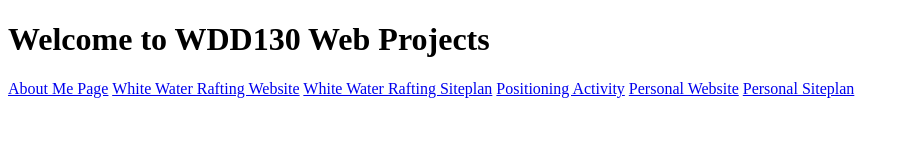
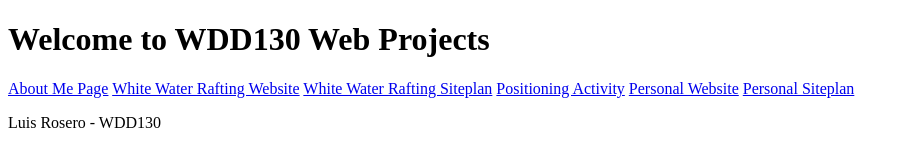
Before and after one commit to luismrosero/wdd130, a plain HTML site: page index.html in a window 1280 px wide. Shown: the whole page, without its empty margins (0-909 px from the left). Drawn offline with Linux system fonts and the light colour scheme.

Commit message:
change name

```diff
--- a/index.html
+++ b/index.html
@@ -17,5 +17,7 @@
   <a href="#">Personal Siteplan</a>
 </nav>
 
+<p>Luis Rosero - WDD130</p>
+
 </body>
 </html>
```
